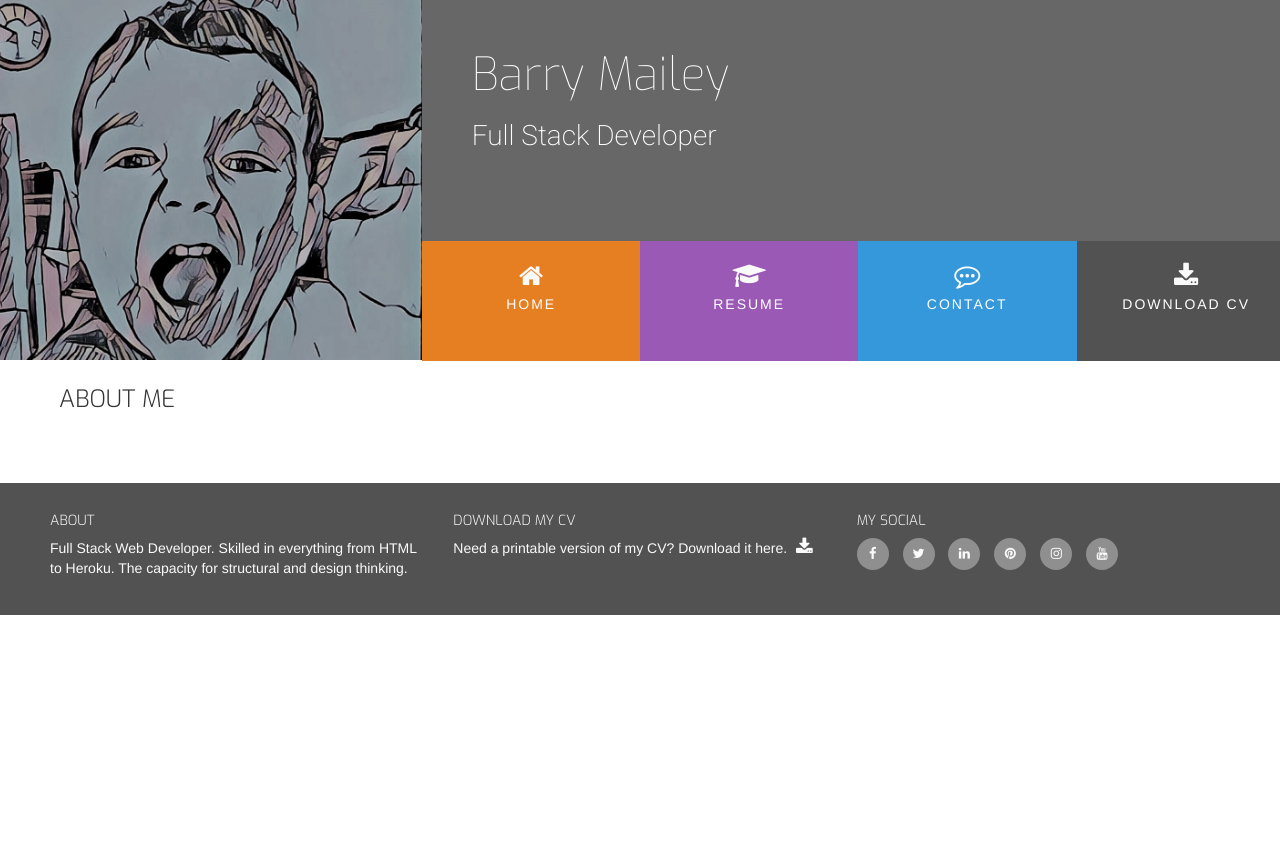
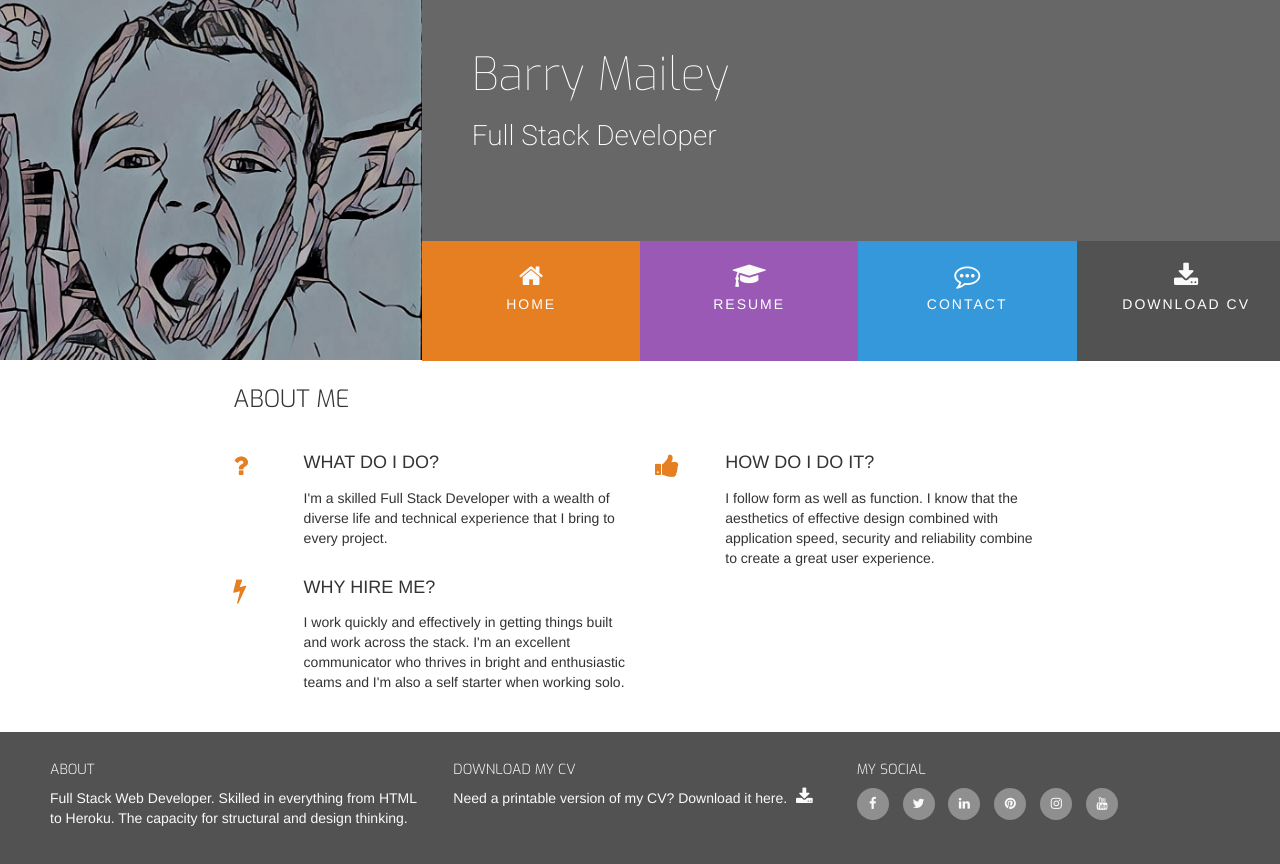
Before and after one commit to BarryMailey/ucd-resume, a plain HTML site: page index.html in a window 1280 px wide. Before the commit the page ends 800 px from the top, so only its background shows below. Drawn offline with nearby package versions, Linux system fonts and the light colour scheme.

Commit message:
before copying and pasting code

```diff
--- a/assets/css/style.css
+++ b/assets/css/style.css
@@ -205,3 +205,15 @@ footer .cv-pdf i:hover{
 #footer-details{
     margin: 20px;
 }
+
+/*------------------------------------Three Reasons*/
+
+.three-reasons-icon{
+    font-size: 26px;
+    color: #e67e22;
+}
+
+.three-reasons-heading{
+    margin-bottom: 15px;
+
+}
--- a/index.html
+++ b/index.html
@@ -49,6 +49,52 @@
                         <h3 class="section-heading uppercase">About Me</h3>
                     </div>
                 </div>
+                <div class="row">
+                    <div class="col-xs-10 col-xs-offset-1 col-sm-offset-0 col-sm-4 col-md-6">
+                        <div class="row">
+                            <div class="col-xs-2 col-sm-2 col-md-2">
+                                <i class="three-reasons-icon fa fa-question" aria-hidden="true"></i>
+                            </div>
+                            <div class="col-xs-10 col-sm-10 ">
+                                <h4 class="three-reasons-heading uppercase">What do I do?</h4>
+                                <p>
+                                    I'm a skilled Full Stack Developer with a wealth of diverse
+                                    life and technical experience that I bring to every project.
+                                </p>
+                            </div>
+                        </div>
+                    </div>
+                    <div class="col-xs-10 col-xs-offset-1 col-sm-offset-0 col-sm-4 col-md-6">
+                        <div class="row">
+                            <div class="col-xs-2 col-sm-2 col-md-2">
+                                <i class="three-reasons-icon fa fa-thumbs-up" aria-hidden="true"></i>
+                            </div>
+                            <div class="col-xs-10 col-sm-10 ">
+                                <h4 class="three-reasons-heading uppercase">How do I do it?</h4>
+                                <p>
+                                    I follow form as well as function.
+                                    I know that the aesthetics of effective design combined with application speed,
+                                    security and reliability combine to create a great user experience.
+                                </p>
+                            </div>
+                        </div>
+                    </div>
+                    <div class="col-xs-10 col-xs-offset-1 col-sm-offset-0 col-sm-4 col-md-6">
+                        <div class="row">
+                            <div class="col-xs-2 col-sm-2 col-md-2">
+                                <i class="three-reasons-icon fa fa-bolt" aria-hidden="true"></i>
+                            </div>
+                            <div class="col-xs-10 col-sm-10 ">
+                                <h4 class="three-reasons-heading uppercase">Why hire me?</h4>
+                                <p>
+                                    I work quickly and effectively in getting things built and work across the stack.
+                                    I'm an excellent communicator who thrives in bright and enthusiastic teams
+                                    and I'm also a self starter when working solo.
+                                </p>
+                            </div>
+                        </div>
+                    </div>
+                </div>
             </div>
         </div>
     </section>
```
